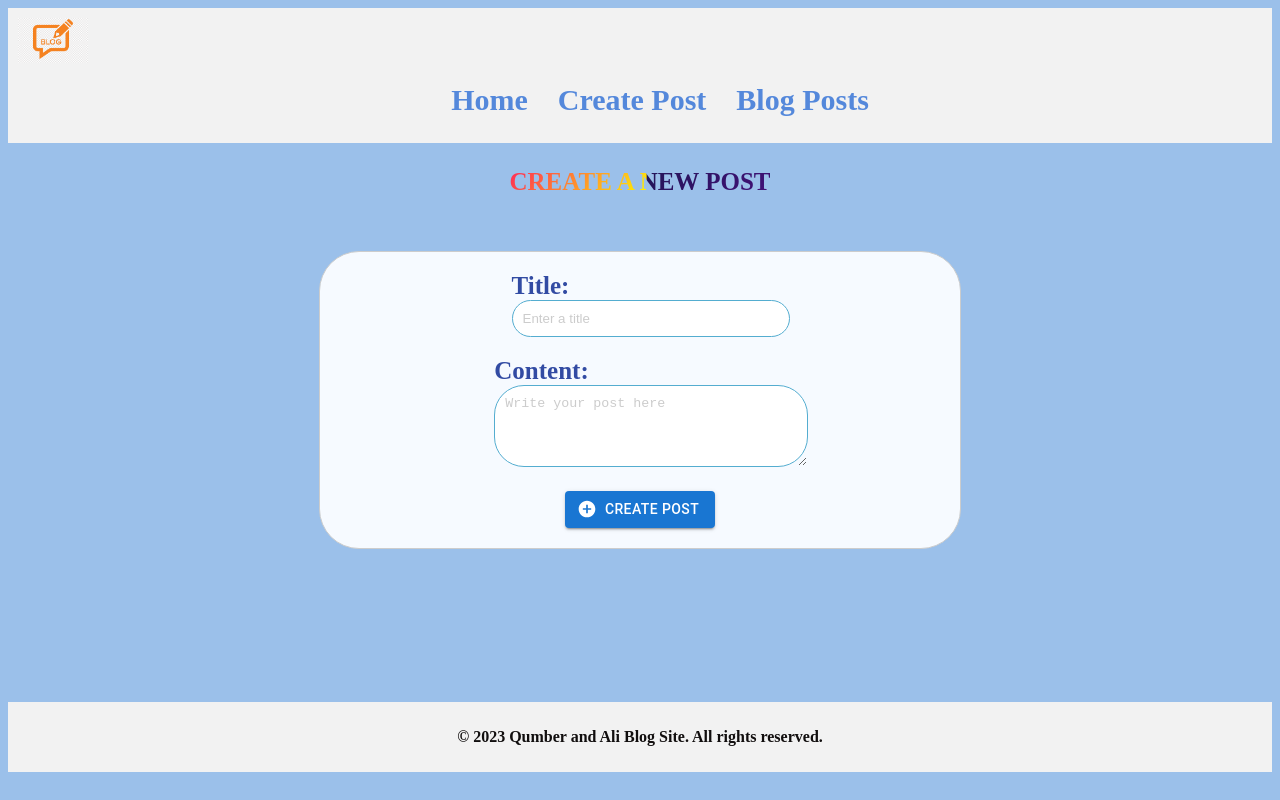
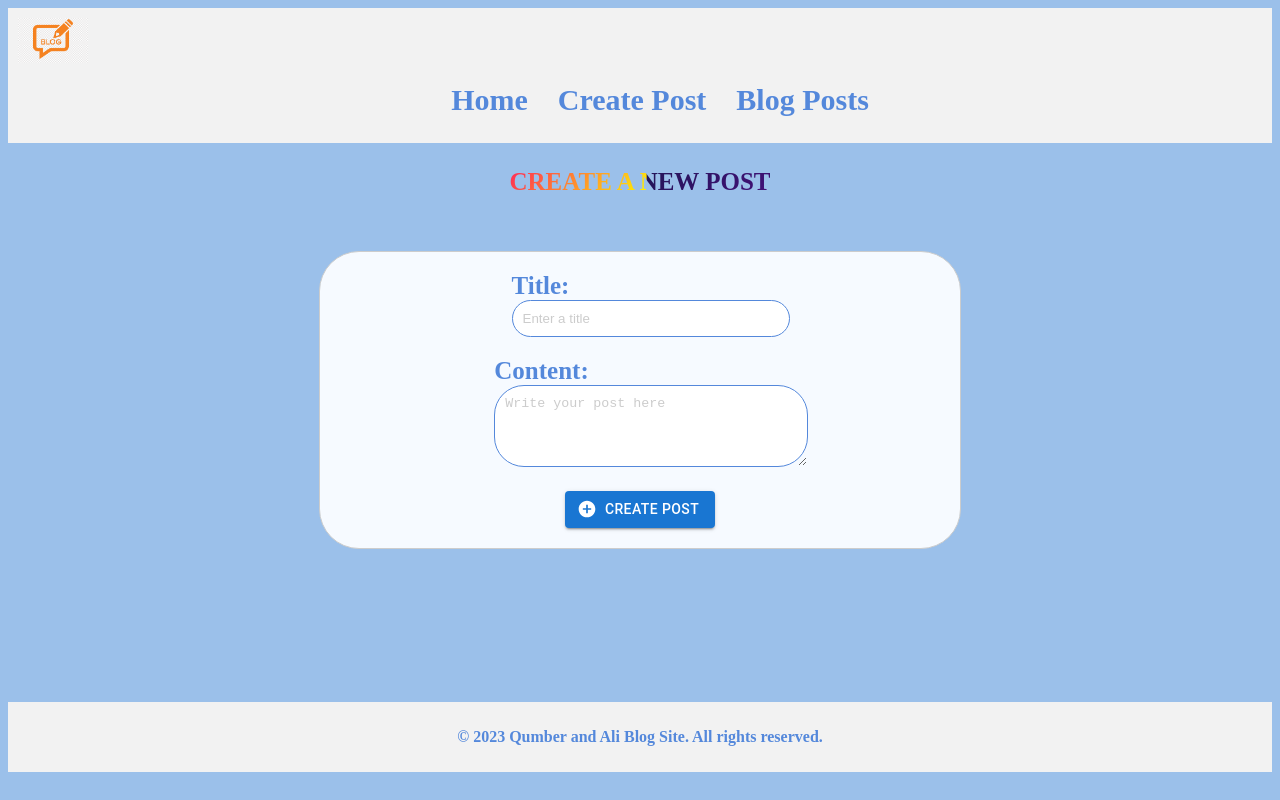
Before and after one commit to QumberZ/CSC436-Project2-Frontend, a React (Vite) app: page /create in a window 1280 px wide. Built offline with nearby package versions, Linux system fonts and the light colour scheme.

Commit message:
Additional css

```diff
--- a/src/components/CreatePosts.css
+++ b/src/components/CreatePosts.css
@@ -29,7 +29,8 @@
     input[type="url"],
     textarea {
       padding: 10px;
-      border: 1px solid #54add0;
+      border: 1px solid rgb(84, 136, 219);
+      color: rgb(84, 136, 219);
       border-radius: 30px;
       width: 100%;
       margin-bottom: 20px;
@@ -71,5 +72,5 @@
 
 .text-content{
 
-    color: #324ba3;
+    color:rgb(84, 136, 219);
 }
--- a/src/components/CreatePosts.jsx
+++ b/src/components/CreatePosts.jsx
@@ -107,6 +107,7 @@ const CreatePost = () => {
               Content:
             </label>
             <textarea
+              type="text"
               id="content"
               name="content"
               className="form-control"
--- a/src/components/EditPost.jsx
+++ b/src/components/EditPost.jsx
@@ -79,12 +79,12 @@ const EditPost = ({ post, onUpdate, onClose }) => {
           >
             <Box sx={style}>
               <Typography id="modal-modal-title" variant="h6" component="h2">
-                <strong>Edit Post</strong>
+                <strong className="text">Edit Post</strong>
               </Typography>
               <div className="modal-body">
                 {error && <div className="alert alert-danger">{error}</div>}
                 <div className="form-group">
-                  <label htmlFor="title">Title</label>
+                  <label className="text" htmlFor="title">Title</label>
                   <input
                     type="text"
                     id="title"
@@ -94,7 +94,7 @@ const EditPost = ({ post, onUpdate, onClose }) => {
                   />
                 </div>
                 <div className="form-group">
-                  <label htmlFor="content">Content</label>
+                  <label className="text" htmlFor="content">Content</label>
                   <textarea
                     id="content"
                     value={content}
--- a/src/components/Footer.css
+++ b/src/components/Footer.css
@@ -1,6 +1,6 @@
 footer {
     background-color: #f2f2f2;
-    color: #110e0e;
+    color: rgb(84, 136, 219);
     padding: 10px;
     display: flex;
     justify-content: center;
--- a/src/components/Modal.css
+++ b/src/components/Modal.css
@@ -9,3 +9,6 @@
 .Box{
     background-color: #227edb;
 }
+.text{
+    color: rgb(84, 136, 219);
+}
```
